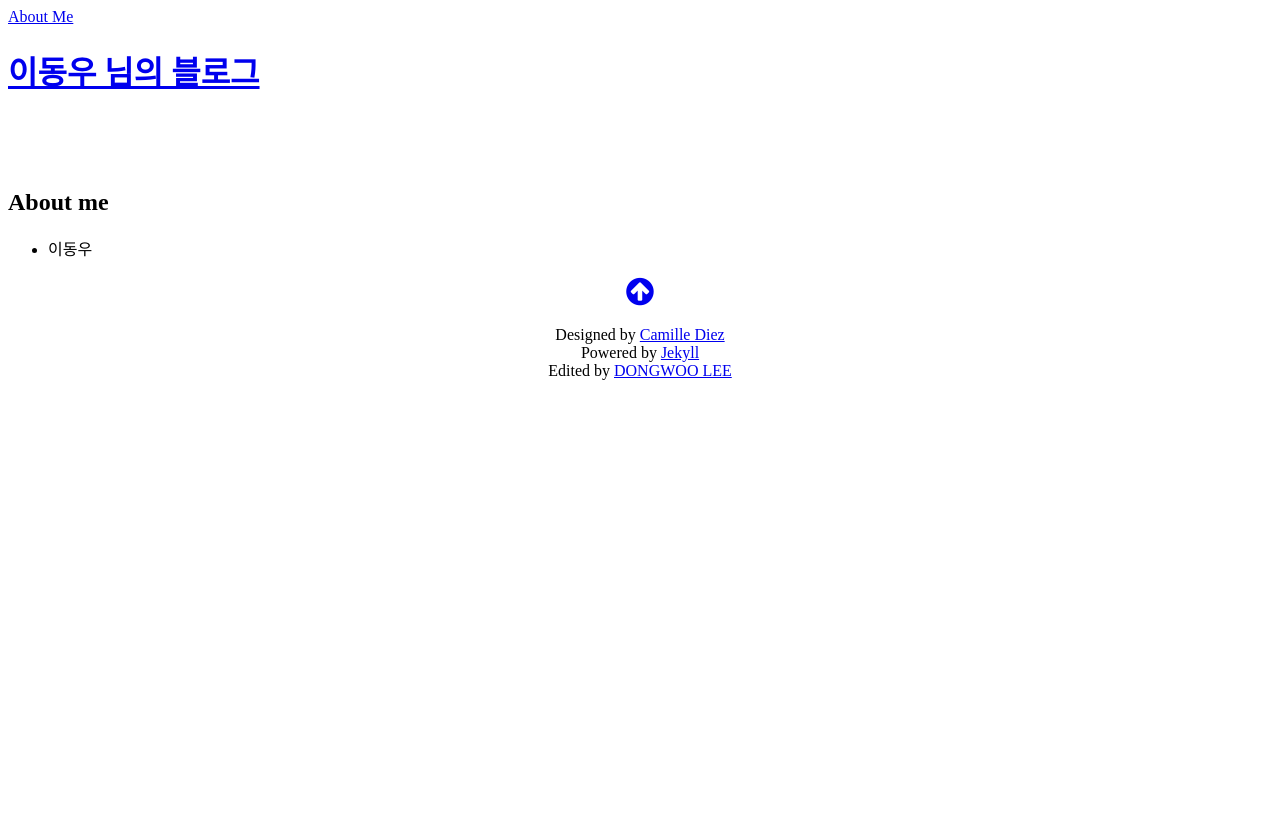
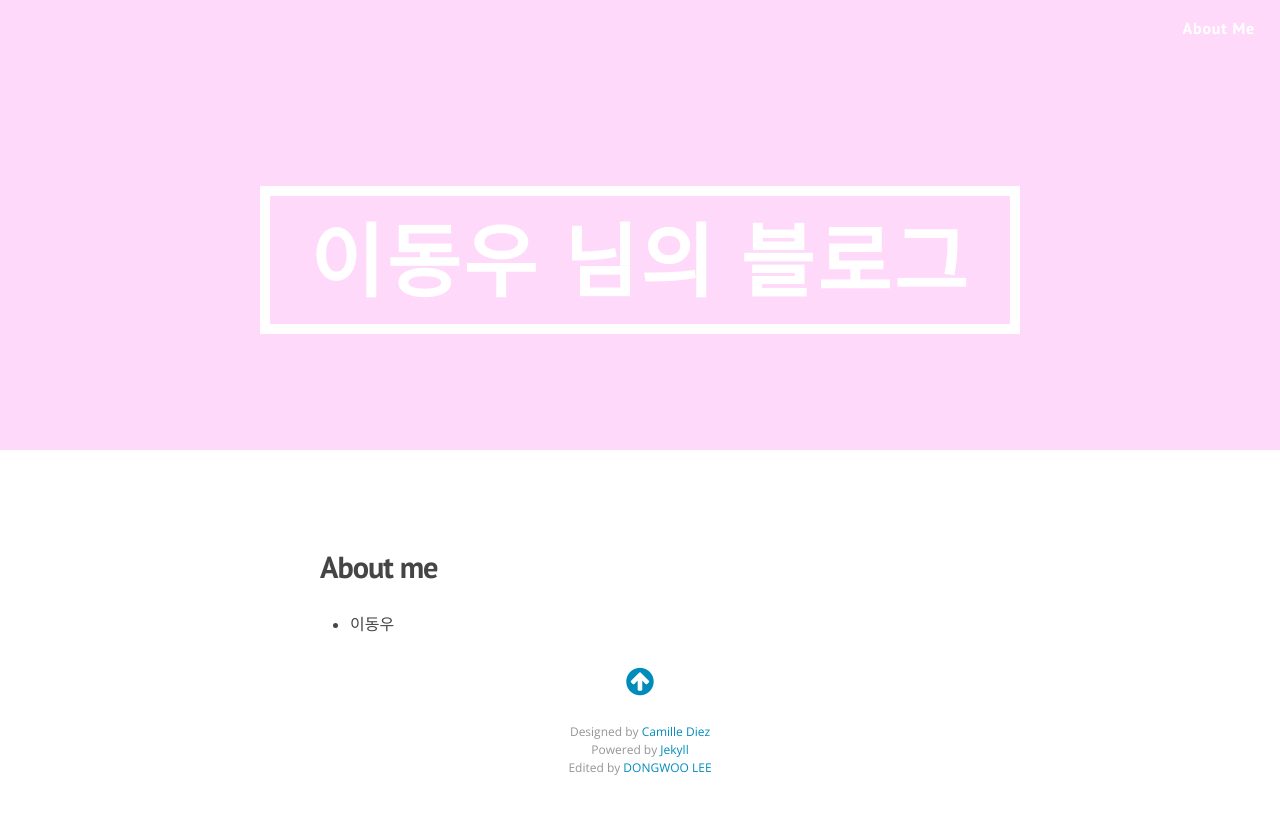
Before and after one commit to kbsceo/kbsceo.github.io, a Jekyll site: the page profile.html, which Jekyll copies as it is, in a window 1280 px wide. Shown: the top 814 px of the page. Built offline with Jekyll 4.4.1, drawn with Linux system fonts in a browser that asks for light colours; nearby versions of some CDN libraries; Markdown is read by kramdown in place of the engine named in the settings.

Commit message:
Edit #888

```diff
--- a/profile.html
+++ b/profile.html
@@ -2,18 +2,24 @@
 
 <html>
   <head>
-    <title> About me</title>
+    <head>
       <meta charset="utf-8">
       <meta http-equiv="X-UA-Compatible" content="IE=edge">
       <meta name="viewport" content="width=device-width, initial-scale=1">
 
-    <title>GEKKS</title>
+      <title>이동우 님의 블로그</title>
       <meta name="description" content="LEEEEE">
-    <link rel="stylesheet" href="file:///C:/Users/DONGWOO/Desktop/polar-bear-theme-master/polar-bear-theme-master/css/main.css">
-    <link rel="canonical" href="http://www.naver.com">
+      <link rel="canonical" href="http://kbsceo.github.io" />
+      <link href="css/main.css" rel="stylesheet" />
+      <link rel="canonical" href="http://kbsceo.github.io">
       <link rel="stylesheet" href="https://maxcdn.bootstrapcdn.com/font-awesome/4.3.0/css/font-awesome.min.css">
       <link href='https://fonts.googleapis.com/css?family=PT+Sans:400,700' rel='stylesheet' type='text/css'>
       <link href='https://fonts.googleapis.com/css?family=Open+Sans:300,700' rel='stylesheet' type='text/css'>
+
+      <style>
+         body {text-align: center;}
+      </style>
+    </head>
 
   </head>
     <body>
```
Lines whose indentation alone changed are shown as unchanged.
